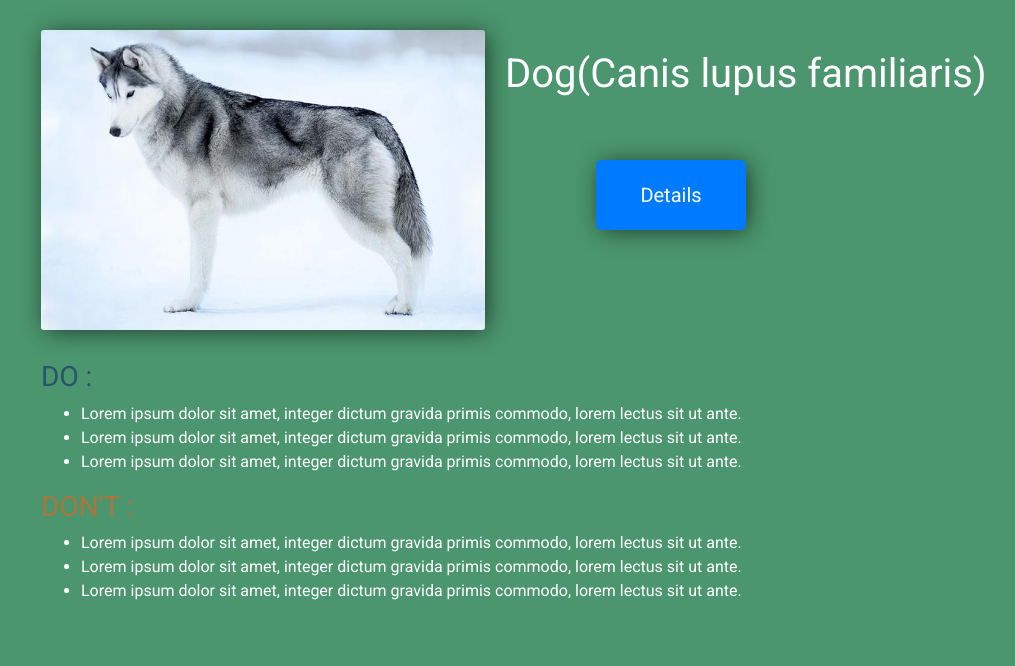
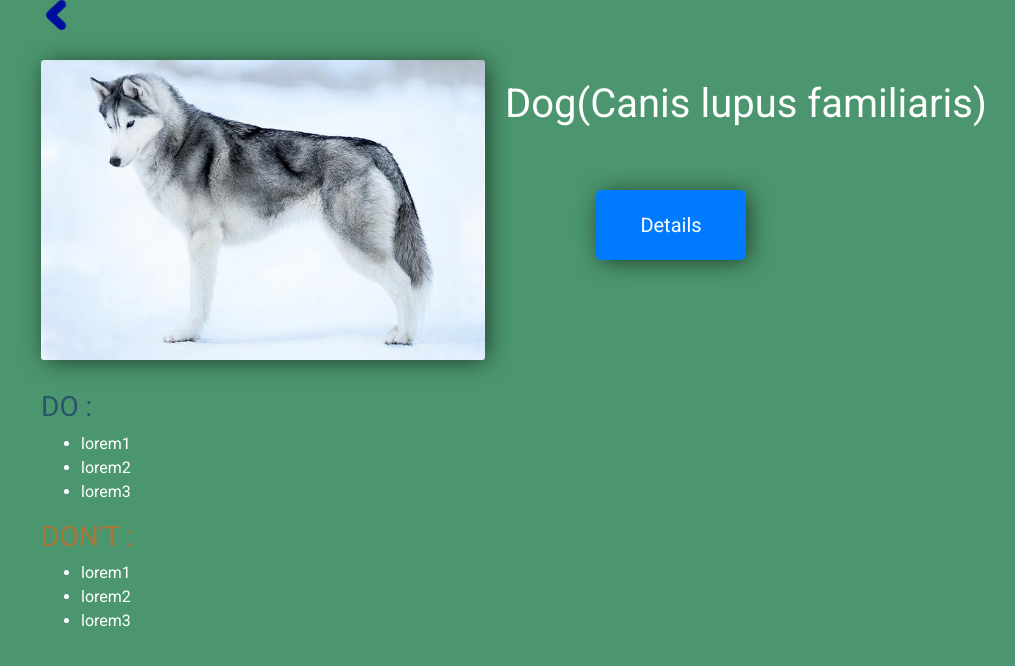
Before and after one commit to birinab/back2front, a React (Create React App) app: page /animal in a window 1280 px wide. Shown: the top 666 px of the page, without its empty margins (44-1059 px from the left). Built offline with nearby package versions, Linux system fonts and the light colour scheme.

Commit message:
animal connected to store

```diff
--- a/src/components/animal/index.js
+++ b/src/components/animal/index.js
@@ -1,18 +1,36 @@
 import React, { Component } from 'react';
 import './style.css';
 import hasky from '../../images/husky-database.jpg'
-class Animal extends Component{
+import arrow from '../../images/left.png'
+import {Link} from 'react-router-dom'
+import {connect} from 'react-redux'
+
+const mapStateToProps = state => {
+    return {animal : state.animal}
+}
+class ConnectedAnimal extends Component{
 
     render(){
         return(
            <div className='container'>
-            <div class='flex'>
+           <Link to ='/'>
+           <img className="arrow" src={arrow}/>
+           </Link>
+            <div className='flex'>
              <img className='animal' src={hasky}></img>
-            <h1 className='h'>Dog(Canis lupus familiaris)</h1>
-            <button class="btn btn-primary btn-lg">Details</button>
+            <h1 className='h'>{this.props.animal.name}({this.props.animal.latinName})</h1>
+            <Link to ='/details'>
+            <button className="btn btn-primary btn-lg">Details</button>
+            </Link>
             </div>
-           <h3 className='do'>DO : </h3> <ul className='do'><li>Lorem ipsum dolor sit amet, integer dictum gravida primis commodo, lorem lectus sit ut ante.</li> <li>Lorem ipsum dolor sit amet, integer dictum gravida primis commodo, lorem lectus sit ut ante.</li><li>Lorem ipsum dolor sit amet, integer dictum gravida primis commodo, lorem lectus sit ut ante.</li></ul>
-           <h3 className='dont'>DON'T : </h3> <ul className='do'><li>Lorem ipsum dolor sit amet, integer dictum gravida primis commodo, lorem lectus sit ut ante.</li> <li>Lorem ipsum dolor sit amet, integer dictum gravida primis commodo, lorem lectus sit ut ante.</li><li>Lorem ipsum dolor sit amet, integer dictum gravida primis commodo, lorem lectus sit ut ante.</li></ul>
+           <h3 className='do'>DO : </h3>
+           <ul className='do'>
+           {this.props.animal.dos.map(li => <li>{li}</li>)}
+           </ul>
+           <h3 className='dont'>DON'T : </h3>
+           <ul className='do'>
+           {this.props.animal.donts.map(li => <li>{li}</li>)}
+           </ul>
 
 
       </div>
@@ -20,5 +38,5 @@ class Animal extends Component{
     }
 
 }
-
+const Animal = connect(mapStateToProps)(ConnectedAnimal)
 export default Animal
--- a/src/components/animal/style.css
+++ b/src/components/animal/style.css
@@ -56,3 +56,7 @@ li{color: white;}
         bottom: 50px;
     }
 }
+.arrow{
+    width: 30px;
+
+}
```
Also changed, not shown: src/images/left.png (added).
